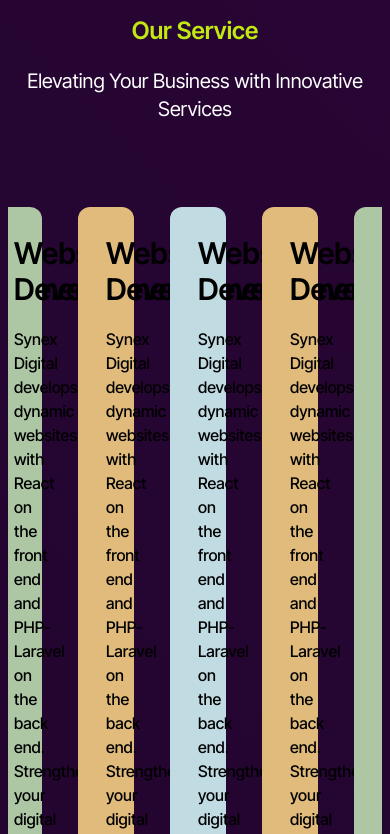
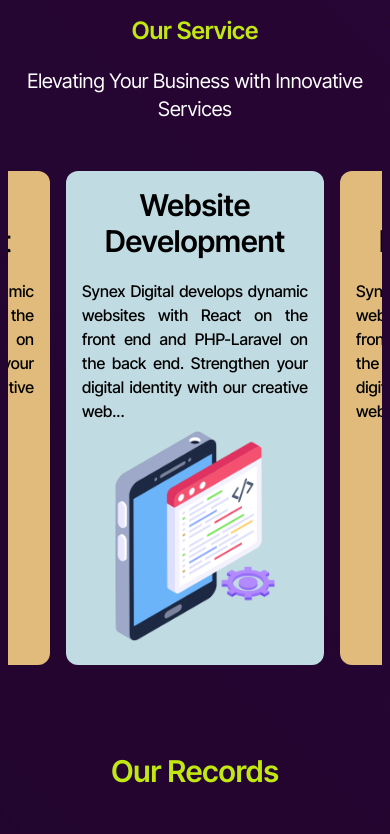
Before and after one commit to Synex-Digital/synexReactFont, a Next.js app: page / in a window 390 px wide. Shown: the part 1120-1954 px from the top of the page. Built offline with nearby package versions, Linux system fonts and the light colour scheme.

Commit message:
slider responsive

```diff
--- a/app/components/Heading.js
+++ b/app/components/Heading.js
@@ -5,7 +5,7 @@
 
 const Heading = ({ title, subtitle }) => {
     return (
-        <div className="mx-auto flex flex-col justify-center items-center">
+        <div className="mx-auto flex flex-col justify-center items-center mb-10">
             <h4 className="text-primary md:text-3xl text-2xl font-semibold text-center z-50 ">
                 {title}
             </h4>
--- a/app/components/ReactSlick.js
+++ b/app/components/ReactSlick.js
@@ -5,18 +5,33 @@
 import "slick-carousel/slick/slick.css";
 import "slick-carousel/slick/slick-theme.css";
 
-const ReactSlick = ({ children,className }) => {
+const ReactSlick = ({ children, className }) => {
     let settings = {
         dots: false,
         infinite: true,
         slidesToShow: 3,
-        slidesToScroll: 0.5,
         speed: 500,
         autoplaySpeed: 0,
         cssEase: "linear",
         centerMode: true,
         focusOnSelect: true,
         pauseOnHover: false,
+        responsive: [
+            {
+                breakpoint: 1024,
+                settings: {
+                    slidesToShow: 2,
+                    slidesToScroll: 0.3,
+                },
+            },
+            {
+                breakpoint: 640,
+                settings: {
+                    slidesToShow: 1,
+                    slidesToScroll: 0.1,
+                },
+            },
+        ],
     };
     return (
         <Slider
--- a/app/page.js
+++ b/app/page.js
@@ -76,11 +76,11 @@
                             title="Our Service"
                             subtitle="Elevating Your Business with Innovative Services"
                         />
-                        <div className="flex justify-between gap-y-5 pt-16 flex-wrap ">
+                        <div className="flex justify-between flex-wrap ">
                             <ReactSlick className="w-full h-full">
-                                <div className="p-5 cursor-grab">
+                                <div className="xl:p-5 lg:p-4 md:p-3 p-2 cursor-grab">
                                     <Reacttilt>
-                                        <div className=" rounded-xl p-7 bg-[#c0dbe2]">
+                                        <div className=" rounded-xl xl:p-7 lg:p-6 md:p-5 p-4 bg-[#c0dbe2]">
                                             <h2 className="text-center text-3xl font-semibold">
                                                 Website Development
                                             </h2>
@@ -104,9 +104,9 @@
                                         </div>
                                     </Reacttilt>
                                 </div>
-                                <div className="p-5 cursor-grab">
+                                <div className="xl:p-5 lg:p-4 md:p-3 p-2 cursor-grab">
                                     <Reacttilt>
-                                        <div className=" rounded-xl p-7 bg-[#e0bb7b]">
+                                        <div className=" rounded-xl xl:p-7 lg:p-6 md:p-5 p-4 bg-[#e0bb7b]">
                                             <h2 className="text-center text-3xl font-semibold">
                                                 Website Development
                                             </h2>
@@ -130,9 +130,9 @@
                                         </div>
                                     </Reacttilt>
                                 </div>
-                                <div className="p-5 cursor-grab">
+                                <div className="xl:p-5 lg:p-4 md:p-3 p-2 cursor-grab">
                                     <Reacttilt>
-                                        <div className=" rounded-xl p-7 bg-[#adc7a5]">
+                                        <div className=" rounded-xl xl:p-7 lg:p-6 md:p-5 p-4 bg-[#adc7a5]">
                                             <h2 className="text-center text-3xl font-semibold">
                                                 Website Development
                                             </h2>
@@ -156,9 +156,9 @@
                                         </div>
                                     </Reacttilt>
                                 </div>
-                                <div className="p-5 cursor-grab">
+                                <div className="xl:p-5 lg:p-4 md:p-3 p-2 cursor-grab">
                                     <Reacttilt>
-                                        <div className=" rounded-xl p-7 bg-[#adc7a5]">
+                                        <div className=" rounded-xl xl:p-7 lg:p-6 md:p-5 p-4 bg-[#adc7a5]">
                                             <h2 className="text-center text-3xl font-semibold">
                                                 Website Development
                                             </h2>
@@ -182,9 +182,9 @@
                                         </div>
                                     </Reacttilt>
                                 </div>
-                                <div className="p-5 cursor-grab">
+                                <div className="xl:p-5 lg:p-4 md:p-3 p-2 cursor-grab">
                                     <Reacttilt>
-                                        <div className=" rounded-xl p-7 bg-[#adc7a5]">
+                                        <div className=" rounded-xl xl:p-7 lg:p-6 md:p-5 p-4 bg-[#adc7a5]">
                                             <h2 className="text-center text-3xl font-semibold">
                                                 Website Development
                                             </h2>
@@ -208,9 +208,9 @@
                                         </div>
                                     </Reacttilt>
                                 </div>
-                                <div className="p-5 cursor-grab">
+                                <div className="xl:p-5 lg:p-4 md:p-3 p-2 cursor-grab">
                                     <Reacttilt>
-                                        <div className=" rounded-xl p-7 bg-[#e0bb7b]">
+                                        <div className=" rounded-xl xl:p-7 lg:p-6 md:p-5 p-4 bg-[#e0bb7b]">
                                             <h2 className="text-center text-3xl font-semibold">
                                                 Website Development
                                             </h2>
```
